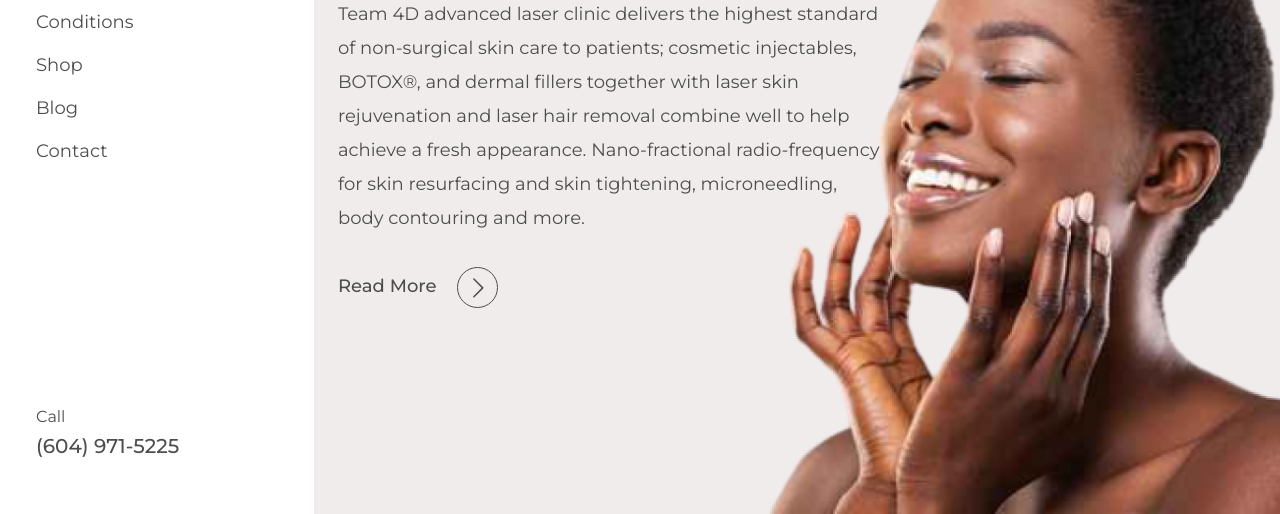
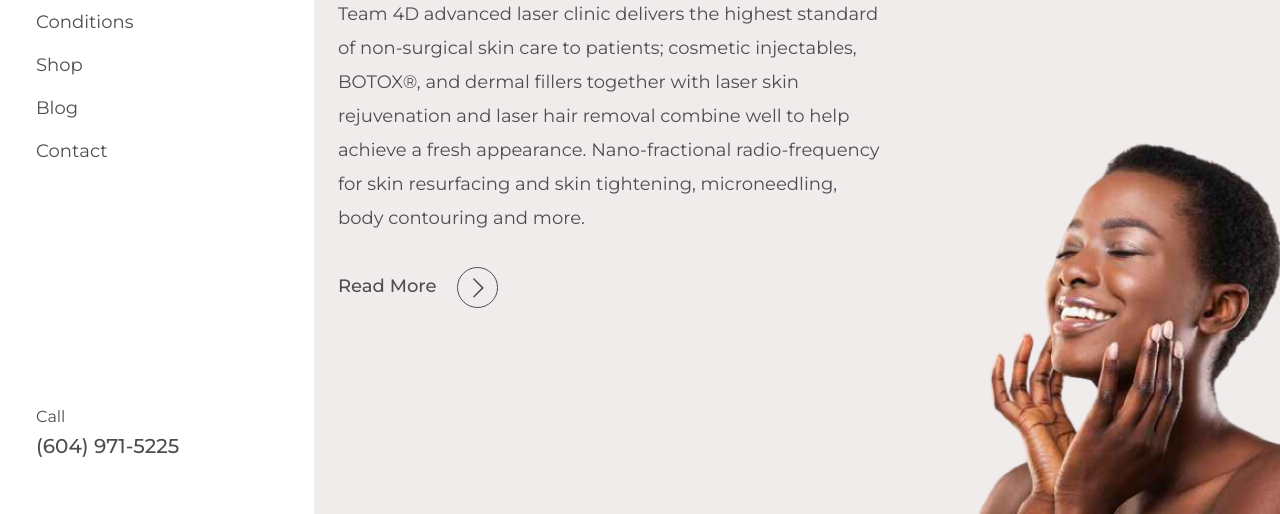
Before and after one commit to MohamadMahdi-Tasha/Skin, a plain HTML site: page about-us.html in a window 1280 px wide. Shown: the part 286-800 px from the top of the page. Drawn offline with Linux system fonts and the light colour scheme.

Commit message:
fixed image of first slide of about-us which has bug of resolution init

```diff
--- a/about-us.html
+++ b/about-us.html
@@ -58,7 +58,7 @@
 <!--Main Section (Right side)-->
 <main class="col-lg-9 col mb-6 p-0 swiper main-swiper">
     <div class="swiper-wrapper">
-        <div class="swiper-slide dv-about-us-slide-1 dv-bg-right p-lg-4 p-4 d-flex flex-column justify-content-lg-center justify-content-start align-items-start">
+        <div class="swiper-slide dv-about-us-slide-1 p-lg-4 p-4 d-flex flex-column justify-content-lg-center justify-content-start align-items-start">
             <div class="d-flex justify-content-between align-items-center col-12">
                 <h1 class="dv-title">4D skin Clinic</h1>
                 <button class="d-lg-none d-flex justify-content-center align-items-center dv-squar-50 rounded-circle bg-transparent dv-border-dark dv-text-dark dv-toggle-btn" data-toggle-target="nav">
--- a/assets/base/css/style.css
+++ b/assets/base/css/style.css
@@ -98,6 +98,7 @@ textarea.dv-input {height: 203px;resize: none;}
 .dv-conditions-slide-2-bottom-items-holder > div:last-of-type {background-image: url('../img/hair-cat/slide-2/img-3.png');}
 .dv-each-conditions-slide-2 {background-image: url('../img/each-condition/img-bg-2.png');}
 .dv-about-us-slide-1 {background-image: url('../img/about-us/img-bg-1.png');}
+.dv-about-us-slide-1 {background-size: 60%;background-repeat: no-repeat;background-position: right bottom;}
 .dv-about-us-slide-2 > div > div {height: 200px;background-size: cover;}
 .dv-about-us-slide-2 > div > div > div {height: 200px;background: linear-gradient(to bottom, transparent, rgba(0,0,0,.5));}
 .dv-about-us-slide-2 > div:first-of-type > div:first-of-type {background-image: url('../img/about-us/team/img-1.png');}
```
